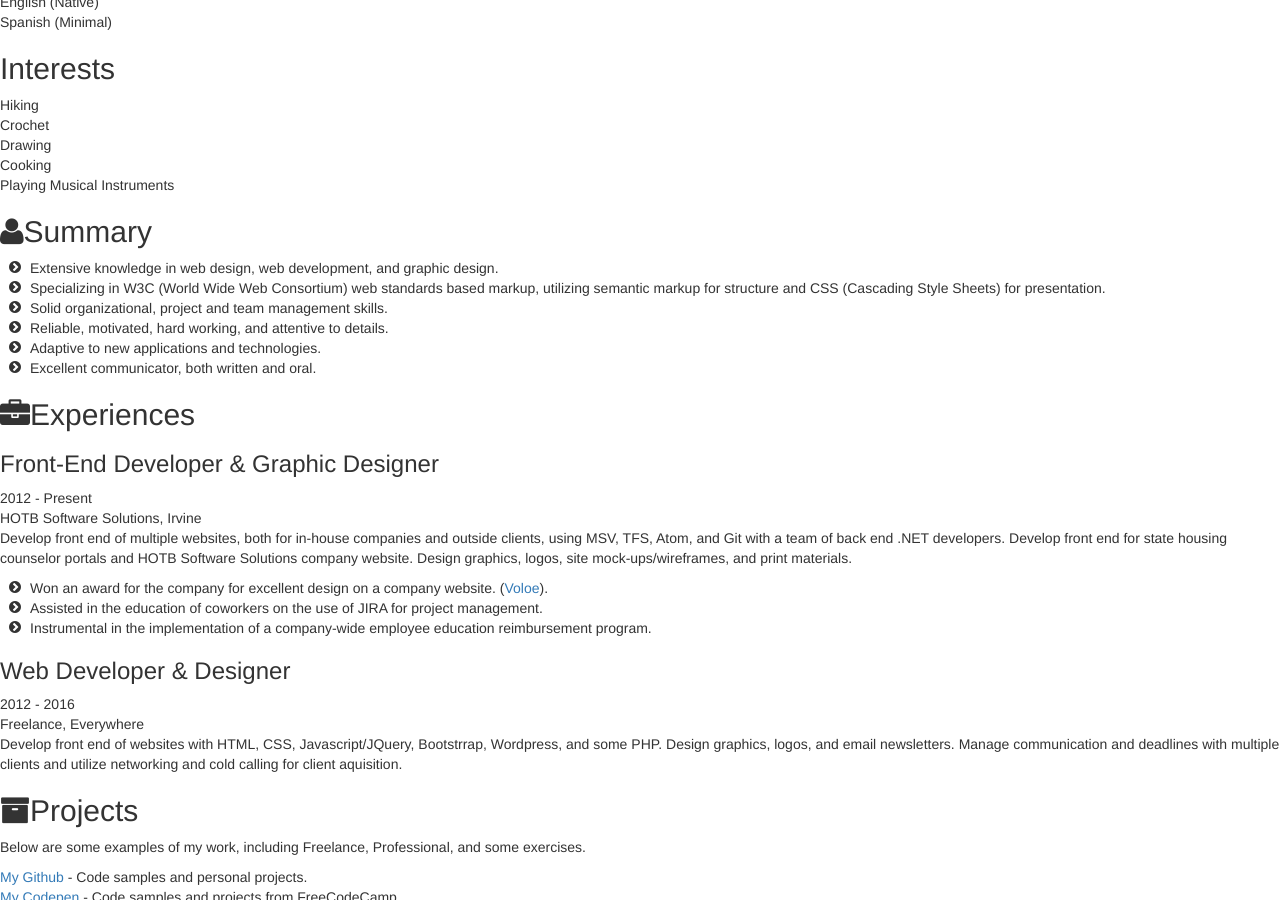
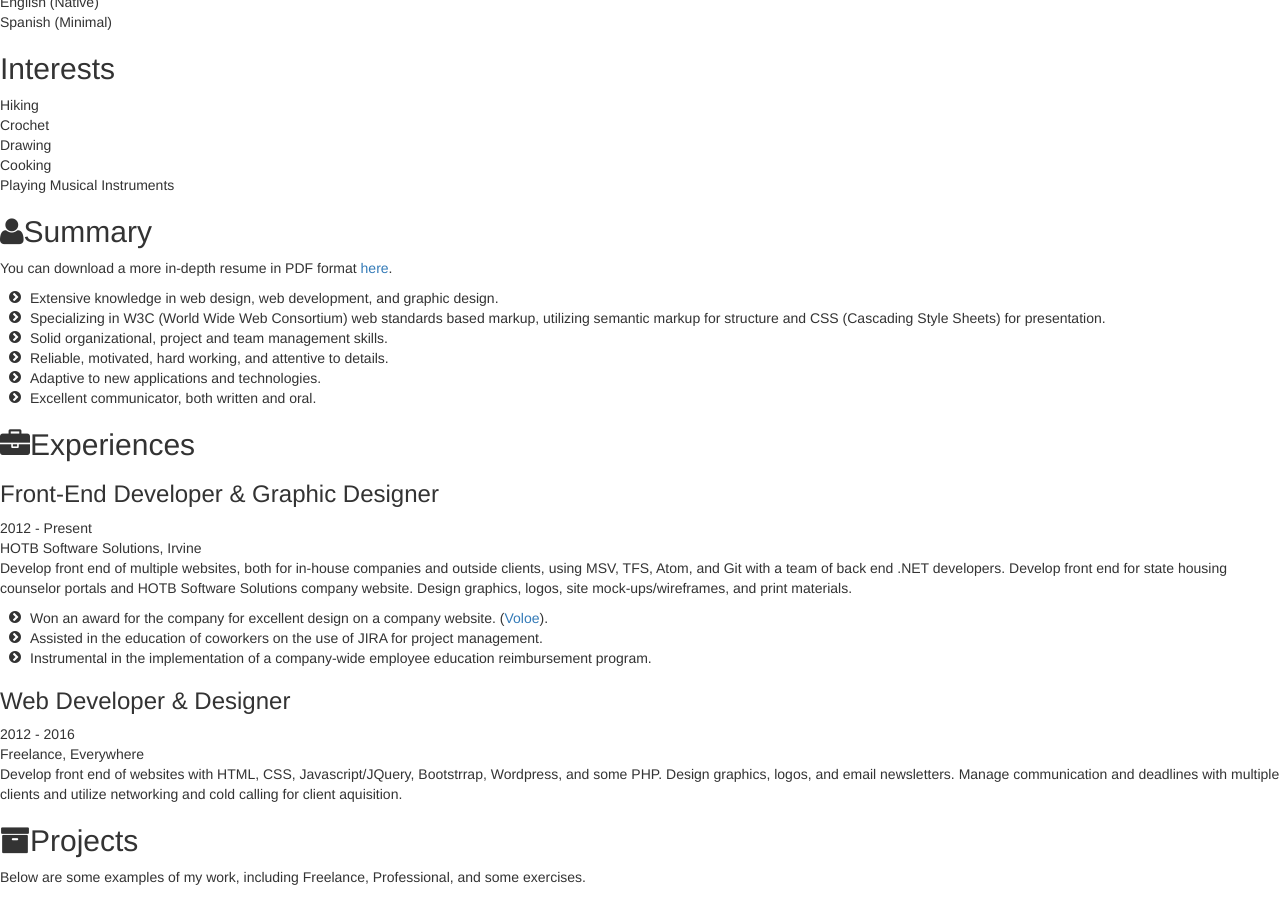
Before and after one commit to kwitts/kwitts.github.io, a Jekyll site: the page built from index.html, in a window 1280 px wide and 900 px high, scrolled down 530 px. Built offline with Jekyll 4.4.1, drawn with Linux system fonts in a browser that asks for light colours.

Commit message:
add downloadable resume

```diff
--- a/_includes/career-profile.html
+++ b/_includes/career-profile.html
@@ -1,6 +1,7 @@
 <section class="section summary-section">
 <h2 class="section-title"><i class="fa fa-user"></i>Summary</h2>
 <div class="summary">
+	<p>You can download a more in-depth resume in PDF format <a href="/assets/Kristi Witts, Front End Developer.pdf">here</a>.<p>
     <ul class="fa-ul">
 		<li><i class="fa-li fa fa-chevron-circle-right"></i>Extensive knowledge in web design, web development, and graphic design.</li>
 		<li><i class="fa-li fa fa-chevron-circle-right"></i>Specializing in W3C (World Wide Web Consortium) web standards based markup, utilizing semantic markup for structure and CSS (Cascading Style Sheets) for presentation.</li>
```
Also changed, not shown: 1 other file.
